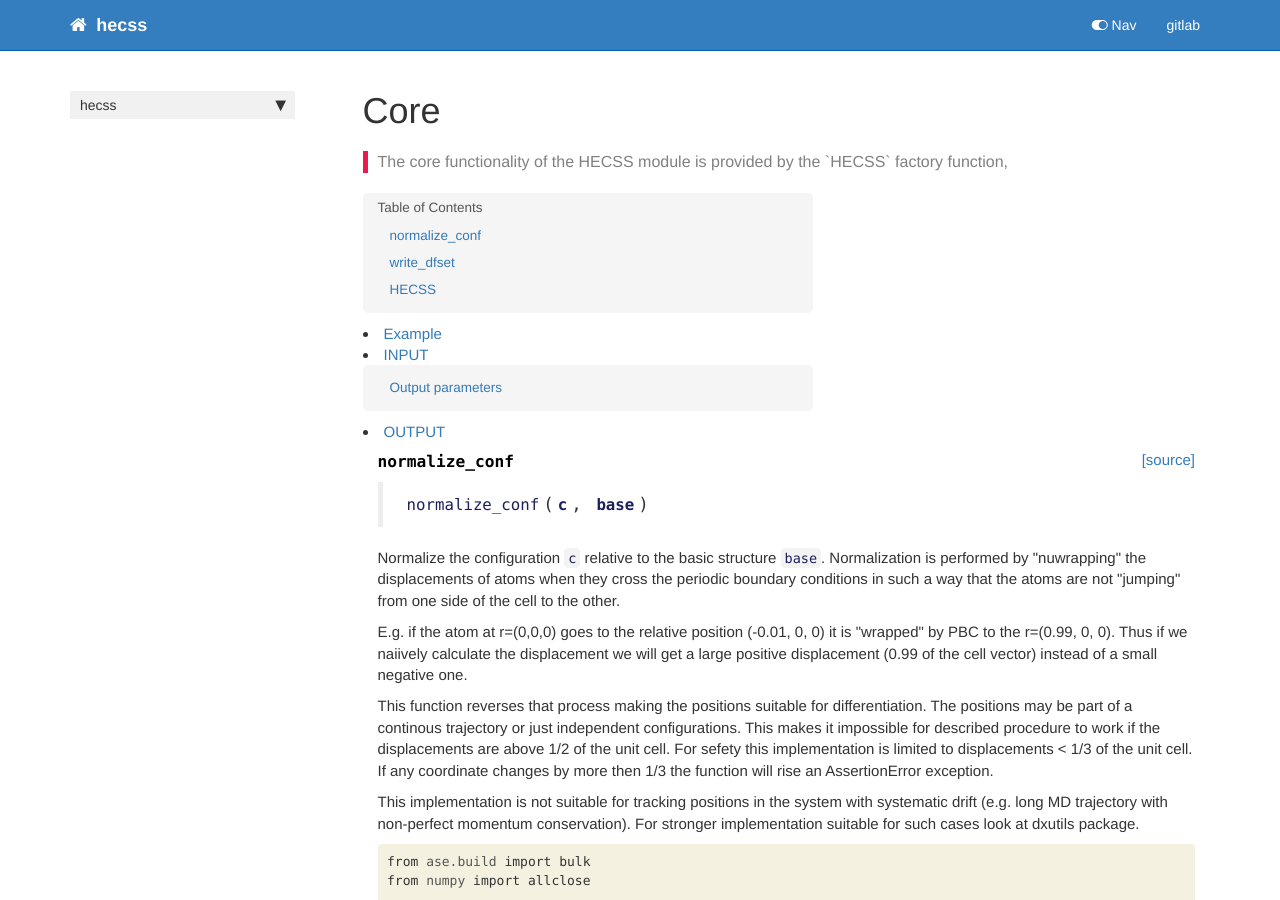
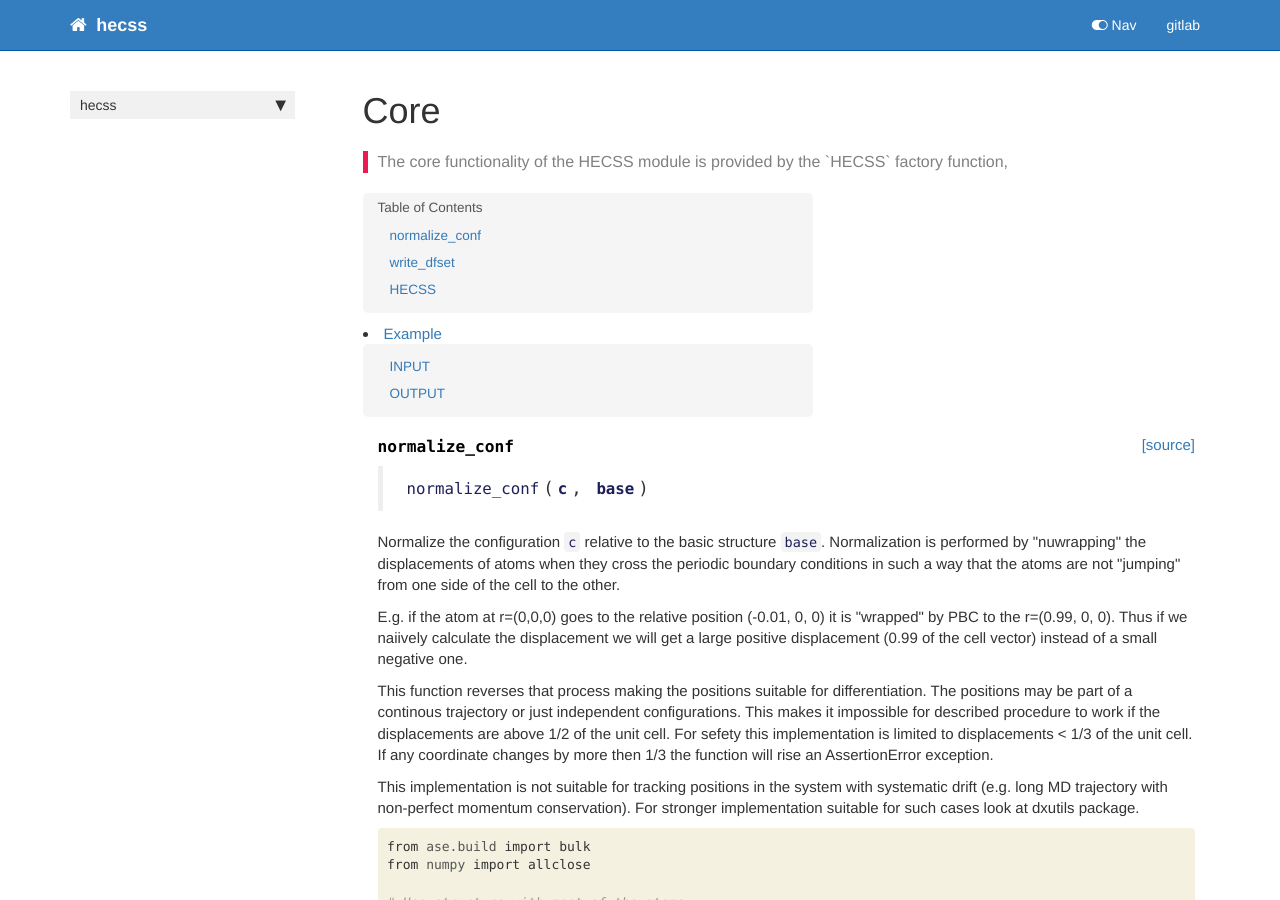
Before and after one commit to jochym/hecss, a Jekyll site: the page built from docs/core.html, in a window 1280 px wide and 900 px high. Built offline with Jekyll 4.4.1, drawn with Linux system fonts in a browser that asks for light colours; nearby versions of some CDN libraries; comment, search, counter and statistics services are not loaded.

Commit message:
Nest sections in docstring deeper

```diff
--- a/docs/core.html
+++ b/docs/core.html
@@ -182,7 +182,7 @@ If it does not it will be created.</p>
 
 
 <div class="output_markdown rendered_html output_subarea ">
-<h4 id="HECSS" class="doc_header"><code>HECSS</code><a href="https://gitlab.com/jochym/hecss/tree/nbdev/hecss/core.py#L79" class="source_link" style="float:right">[source]</a></h4><blockquote><p><code>HECSS</code>(<strong><code>cryst</code></strong>, <strong><code>calc</code></strong>, <strong><code>T_goal</code></strong>, <strong><code>width</code></strong>=<em><code>1</code></em>, <strong><code>maxburn</code></strong>=<em><code>20</code></em>, <strong><code>N</code></strong>=<em><code>None</code></em>, <strong><code>w_search</code></strong>=<em><code>True</code></em>, <strong><code>delta_sample</code></strong>=<em><code>0.01</code></em>, <strong><code>directory</code></strong>=<em><code>None</code></em>, <strong><code>reuse_base</code></strong>=<em><code>None</code></em>, <strong><code>verb</code></strong>=<em><code>True</code></em>, <strong><code>priors</code></strong>=<em><code>None</code></em>, <strong><code>posts</code></strong>=<em><code>None</code></em>, <strong><code>width_list</code></strong>=<em><code>None</code></em>)</p>
+<h4 id="HECSS" class="doc_header"><code>HECSS</code><a href="https://gitlab.com/jochym/hecss/tree/nbdev/hecss/core.py#L80" class="source_link" style="float:right">[source]</a></h4><blockquote><p><code>HECSS</code>(<strong><code>cryst</code></strong>, <strong><code>calc</code></strong>, <strong><code>T_goal</code></strong>, <strong><code>width</code></strong>=<em><code>1</code></em>, <strong><code>maxburn</code></strong>=<em><code>20</code></em>, <strong><code>N</code></strong>=<em><code>None</code></em>, <strong><code>w_search</code></strong>=<em><code>True</code></em>, <strong><code>delta_sample</code></strong>=<em><code>0.01</code></em>, <strong><code>directory</code></strong>=<em><code>None</code></em>, <strong><code>reuse_base</code></strong>=<em><code>None</code></em>, <strong><code>verb</code></strong>=<em><code>True</code></em>, <strong><code>priors</code></strong>=<em><code>None</code></em>, <strong><code>posts</code></strong>=<em><code>None</code></em>, <strong><code>width_list</code></strong>=<em><code>None</code></em>)</p>
 </blockquote>
 <p>Run HECS sampler on the system <code>cryst</code> using calculator <code>calc</code> at target
 temperature <code>T_goal</code>. The <code>delta</code>, <code>width</code>, <code>maxburn</code> and <code>directory</code> parameters
@@ -201,7 +201,7 @@ for i, x, f, e in sampler:
     if i &gt; N :
         break
 sampler.close()</code></pre>
-<h3 id="INPUT">INPUT<a class="anchor-link" href="#INPUT"> </a></h3><p>cryst        - ASE structure to sample
+<h4 id="INPUT">INPUT<a class="anchor-link" href="#INPUT"> </a></h4><p>cryst        - ASE structure to sample
 calc         - ASE calculator to use for potential energy evaluations
 T_goal       - Target temperature in Kelvin
 width        - initial width of the position distribution,
@@ -219,10 +219,10 @@ delta_sample - Prior width adaptation rate. The default is sufficient in most ca
                energy for the calculation. Be careful to have the same VASP setup in calc
                and reuse_base, otherwise the ground state energy and distribution will be wrong.</p>
 <p>verb         - print verbose progress messages for interactive use</p>
-<h4 id="Output-parameters">Output parameters<a class="anchor-link" href="#Output-parameters"> </a></h4><p>priors       - Output parameter. If not None, store in passed list the sequence of priors.
+<h5 id="Output-parameters">Output parameters<a class="anchor-link" href="#Output-parameters"> </a></h5><p>priors       - Output parameter. If not None, store in passed list the sequence of priors.
 posts        - Output parameter. If not None, store in passed list the sequence of posteriors.
 width_list   - Output parameter. If not None, store in passed list the sequence of widths.</p>
-<h3 id="OUTPUT">OUTPUT<a class="anchor-link" href="#OUTPUT"> </a></h3><p>The generator yields samples from the thermodynamic distribution at T=T_goal as tuples
+<h4 id="OUTPUT">OUTPUT<a class="anchor-link" href="#OUTPUT"> </a></h4><p>The generator yields samples from the thermodynamic distribution at T=T_goal as tuples
 (number, index, displacement, forces, energy):
 number       - sample number, always increasing
 index        - integer numbering the samples in the <code>smpl</code> subdirectory. The index may
```
Also changed, not shown: hecss/core.py (+4 -3 lines), 2 other files.
